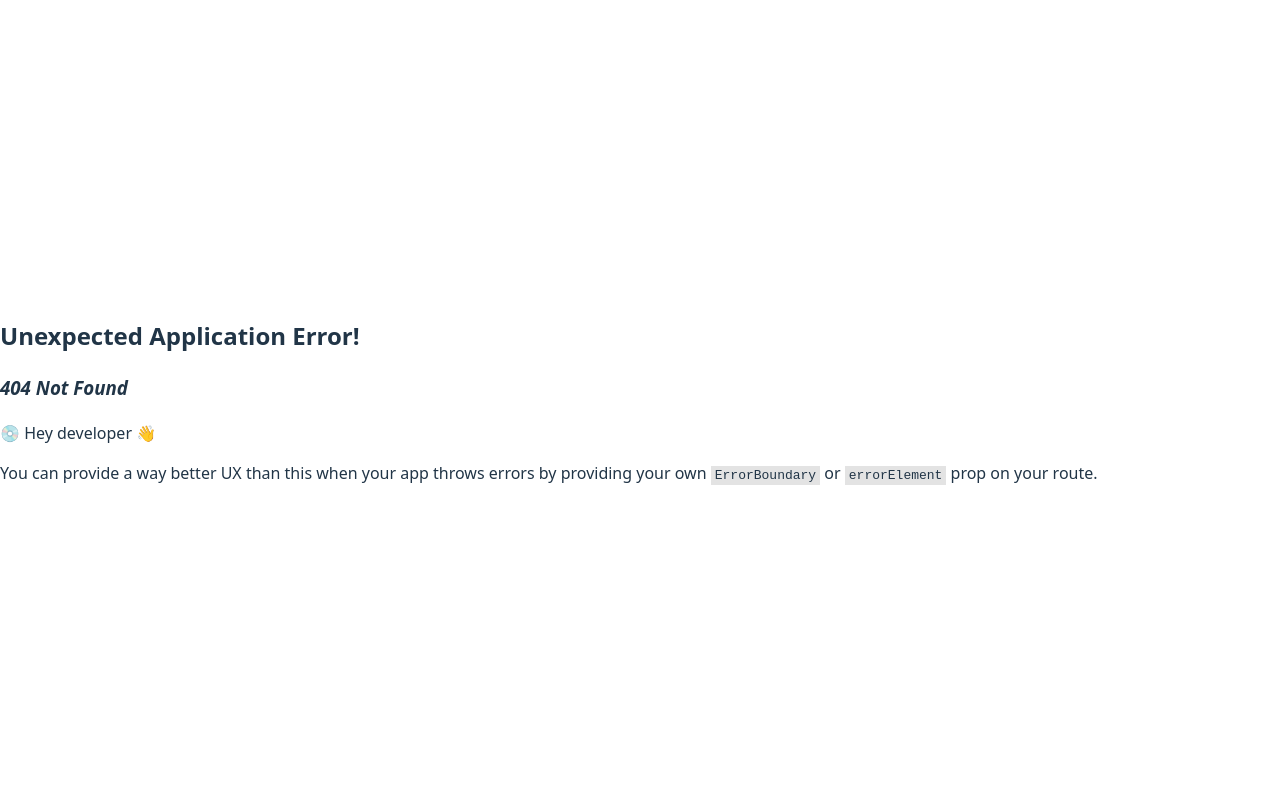
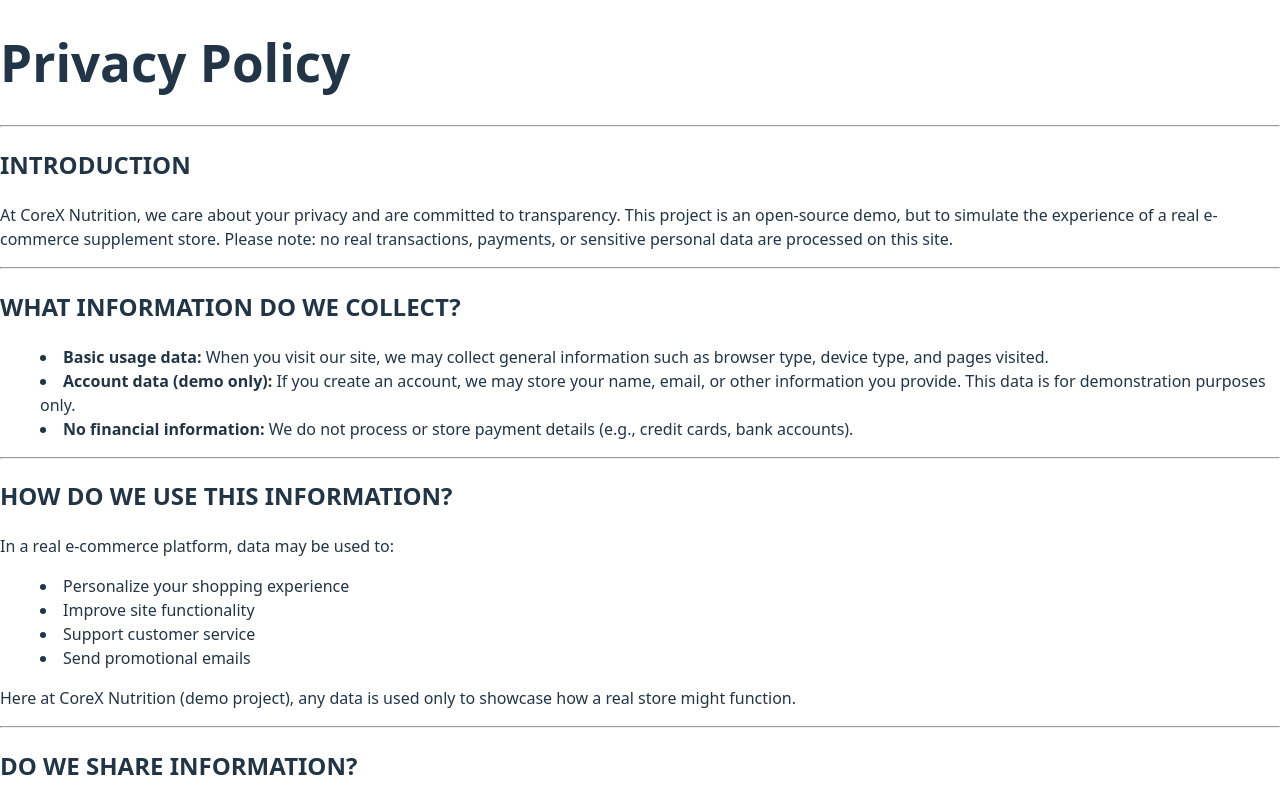
Before and after one commit to suryaprakashsingh1705-sys/hacktoberfest-2025-frontend, a React (Vite) app: page /privacy-policy in a window 1280 px wide. Before the commit this address had no page. Shown: the top 800 px of the page. Built offline with nearby package versions, Linux system fonts and the light colour scheme.

Commit message:
fix: update pages, add privacy policy to pages folder

```diff
--- a/src/routes/RouterConfig.jsx
+++ b/src/routes/RouterConfig.jsx
@@ -6,11 +6,15 @@
 const Accessibility = lazy(
   () => import('../pages/Accessibility/Accessibility')
 );
+const PrivacyPolicy = lazy(
+  () => import('../pages/PrivacyPolicy/PrivacyPolicyPage')
+);
 
 export const RouterConfig = () =>
   createRoutesFromElements(
     <Route path="/" element={<RootLayout />}>
       <Route index element={<Home />} />
       <Route path="accessibility" element={<Accessibility />} />
+      <Route path="privacy-policy" element={<PrivacyPolicy />} />
     </Route>
   );
```
Also changed, not shown: src/pages/PrivacyPolicy/PrivacyPolicyPage.jsx (renamed from src/components/PrivacyPolicyPage.jsx).
